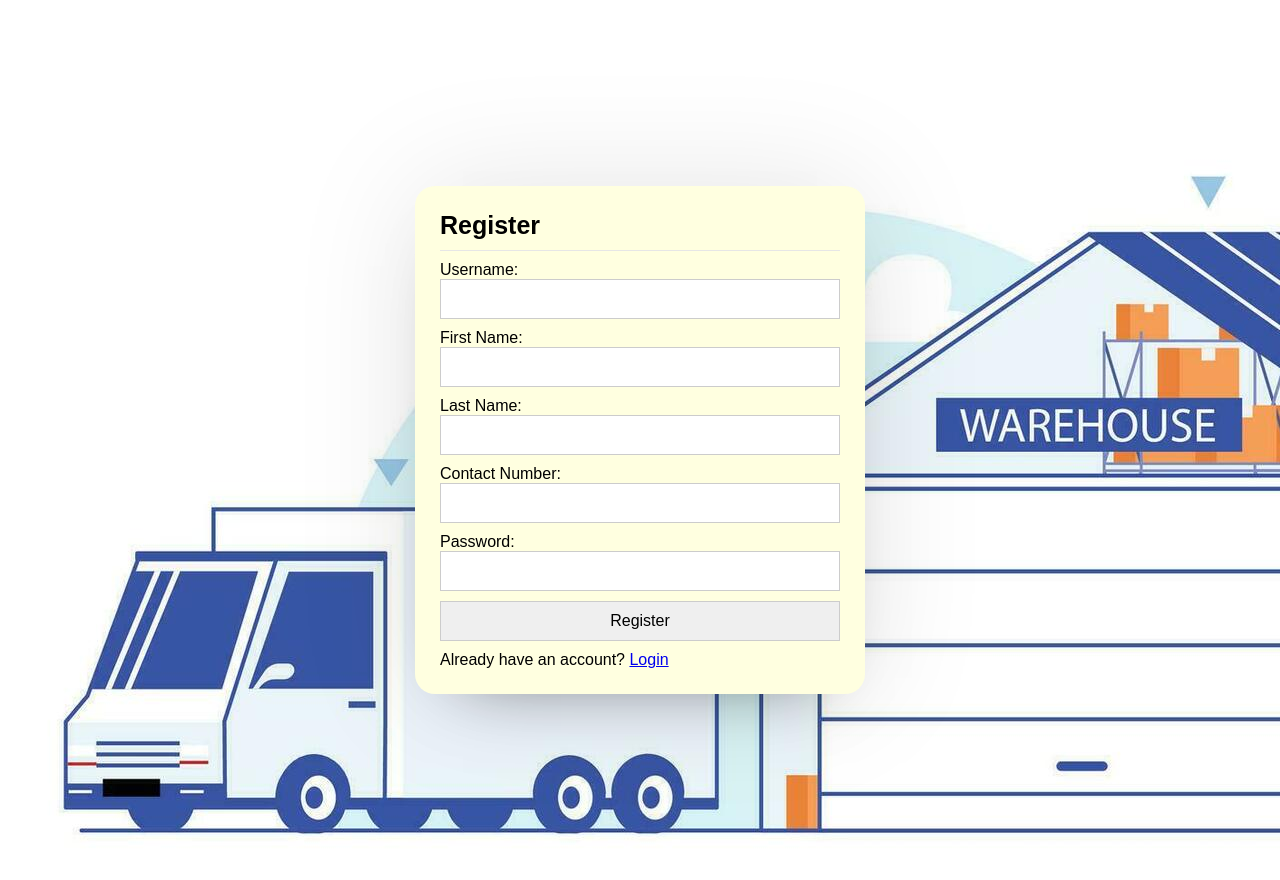
After one commit to dumdoge/crud, a PHP site: page /registry.php in a window 1280 px wide. The commit adds this page. Run offline with PHP 8.4, Linux system fonts and the light colour scheme.

Commit message:
updates with login and registry

```diff
--- a/connect.php
+++ b/connect.php
@@ -1,4 +1,5 @@
 <?php
+/*
 $dbName = "zugon";
 $dbHost = "localhost";
 $dbUser = "root";
@@ -8,4 +9,37 @@ $conn = mysqli_connect($dbHost, $dbUser, $dbPass, $dbName);
 if (!$conn){
     die("Something went wrong");
 }
+*/
+
+
+
+class Connect
+{
+    private static $instance = null;
+    private $conn;
+    private $dbHost = 'localhost';
+    private $dbName = 'zugon';
+    private $dbUser = 'root';
+    private $dbPass = '';
+
+    private function __construct()
+    {
+        $this->conn = new mysqli($this->dbHost, $this->dbUser, $this->dbPass, $this->dbName);
+    }
+
+    public static function getInstance()
+    {
+        if (self::$instance == null) {
+            self::$instance = new Connect();
+        }
+
+        return self::$instance;
+    }
+
+    public function getConnection()
+    {
+        return $this->conn;
+    }
+}
+
 ?>
--- a/delete.php
+++ b/delete.php
@@ -2,6 +2,7 @@
 if (isset($_GET['id'])) {
 include("connect.php");
 $id = $_GET['id'];
+$conn = Connect::getInstance()->getConnection();
 $sql = "DELETE FROM loading_dock WHERE id='$id'";
 if(mysqli_query($conn,$sql)){
     session_start();
--- /dev/null
+++ b/registry.php
@@ -0,0 +1,153 @@
+    <!DOCTYPE html>
+    <html lang="en">
+    <head>
+        <meta charset="UTF-8">
+        <meta name="viewport" content="width=device-width, initial-scale=1.0">
+        <link rel="stylesheet" href="">
+        <title>Register</title>
+    </head>
+    <body>
+        <style>
+        * {
+        padding: 0;
+        margin: 0;
+        box-sizing: border-box;
+        font-family: 'comicsans', sans-serif;
+    }
+
+    body {
+        background-image: url(thiswan.jpg);
+
+    }
+
+    .container {
+        display: flex;
+        align-items: center;
+        justify-content: center;
+        min-height: 110vh;
+    }
+
+    .box {
+        background-color: lightyellow;
+        flex-direction: column;
+        padding: 25px;
+        border-radius: 20px;
+        box-shadow: 0 0 128px 0 rgba(0, 0, 0, 0.1),
+                    0 32px 64px -48px rgba(0, 0, 0, 0.5);
+    }
+
+    .form-box {
+        width: 450px;
+        margin: 0px 10px;
+    }
+
+    .form-box header {
+        font-size: 25px;
+        font-weight: 700;
+        padding-bottom: 10px;
+        border-bottom: 1px solid #e6e6e6;
+        margin-bottom: 10px;
+    }
+
+    .form-box form .field {
+        display: flex;
+        margin-bottom: 10px;
+        flex-direction: column;
+    }
+
+    .form-box form .input input {
+        height: 40px;
+        width: 100%;
+        font-size: 16px;
+        padding: 0 10px;
+        border: 1px solid #ccc;
+    }
+
+        </style>
+        <?php
+        include ('connect.php');
+        $conn = Connect::getInstance()->getConnection();
+
+        if ($_SERVER["REQUEST_METHOD"] == "POST") {
+            $username   = $_POST['username'];
+            $password = $_POST['password'];
+            $firstname = $_POST['firstname'];
+            $lastname = $_POST['lastname'];
+            $contact = $_POST['contact'];
+
+            $stmt = $conn->prepare("SELECT id FROM users WHERE username = ?");
+            $stmt->bind_param("s", $username);
+            $stmt->execute();
+            $stmt->store_result();
+
+            if ($stmt->num_rows > 0) {
+                $error_msg = "Username already taken. Please choose another one.";
+            } else {
+
+                $hashed_password = password_hash($password, PASSWORD_DEFAULT);
+
+                $stmt = $conn->prepare("INSERT INTO users (username, password) VALUES (?, ?)");
+                $stmt->bind_param("ss", $username, $hashed_password);
+
+                if ($stmt->execute()) {
+                    $success_msg = "Registration successful! <a href='login.php'>Login here</a>.";
+                } else {
+                    $error_msg = "Error: " . $stmt->error;
+                }
+            }
+
+            $stmt->close();
+        }
+
+        $conn->close();
+        ?>
+
+        <div class="container">
+            <div class="box form-box">
+                <header>Register</header>
+
+                <?php if (!empty($error_msg)): ?>
+                    <p class="error-msg"><?php echo $error_msg; ?></p>
+                <?php elseif (!empty($success_msg)): ?>
+                    <p class="success-msg"><?php echo $success_msg; ?></p>
+                <?php endif; ?>
+
+                <form action="register.php" method="post">
+                    <div class="field input">
+                        <label for="username">Username: </label>
+                        <input type="text" name="username" id="username" required>
+                    </div>
+
+                    <div class="field input">
+                        <label for="first name"> First Name: </label>
+                        <input type="text" name="firstname" id="firstname" required>
+                    </div>
+
+                    <div class="field input">
+                        <label for="last name">Last Name: </label>
+                        <input type="text" name="lastname" id="lastname" required>
+                    </div>
+
+                    <div class="field input">
+                        <label for="contact_number">Contact Number: </label>
+                        <input type="text" name="contact" id="contact" required>
+                    </div>
+
+
+                    <div class="field input">
+                        <label for="password">Password: </label>
+                        <input type="password" name="password" id="password" required>
+                    </div>
+
+                    <div class="field input">
+                        <input type="submit" name="submit" value="Register">
+                    </div>
+                </form>
+
+                <div class="links">
+                    Already have an account? <a href="login.php">Login</a>
+                </div>
+            </div>
+        </div>
+    </body>
+    </html>
--- a/view.php
+++ b/view.php
@@ -24,8 +24,9 @@
             <?php
             include("connect.php");
             $id = $_GET['id'];
+            $conn = Connect::getInstance()->getConnection();
             if ($id) {
-                $sql = "SELECT * FROM loading_dock WHERE id = $id";
+                $sql = "SELECT * FROM loading_dock WHERE id ='$id'";
                 $result = mysqli_query($conn, $sql);
                 while ($row = mysqli_fetch_array($result)) {
                  ?>
```
Also changed, not shown: edit.php (+6 -9 lines), index.php (+23 -87 lines), loading_dock.php (added, +100 -0 lines), process.php (+5 -2 lines), style.css (added, +54 -0 lines), thiswan.jpg (added).
